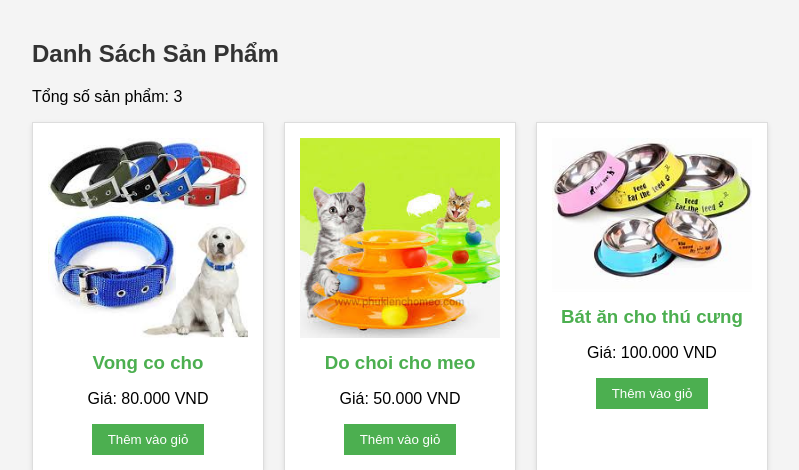
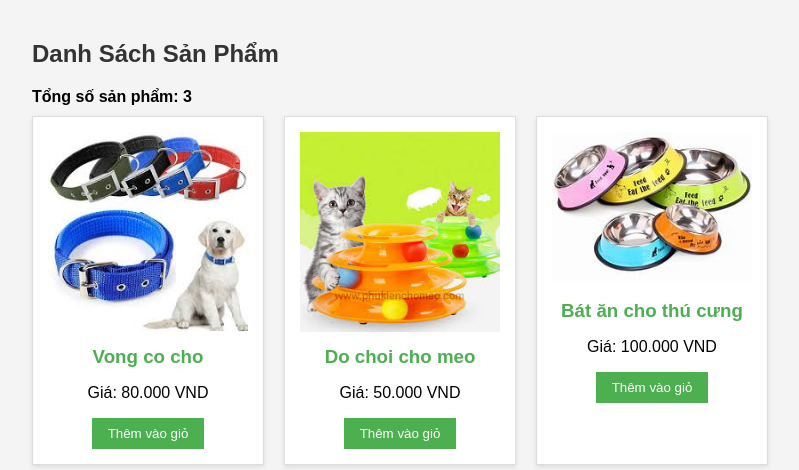
Before and after one commit to TrQuan1/Petshop, a PHP site: page / in a window 1280 px wide. Shown: the part 130-600 px from the top of the page, without its empty margins (8-807 px from the left). Run offline with PHP 8.4, Linux system fonts and the light colour scheme; data comes from the database, SQL or seed files in the repository.

Commit message:
Them chuc nang hien thi tong so san pham

```diff
--- a/styles.css
+++ b/styles.css
@@ -145,3 +145,8 @@ button[name="remove_from_cart"] {
 button[name="remove_from_cart"]:hover {
     background-color: #cc0000;
 }
+.total-products {
+    font-size: 16px;
+    font-weight: bold;
+    margin: 10px 0;
+}
```
